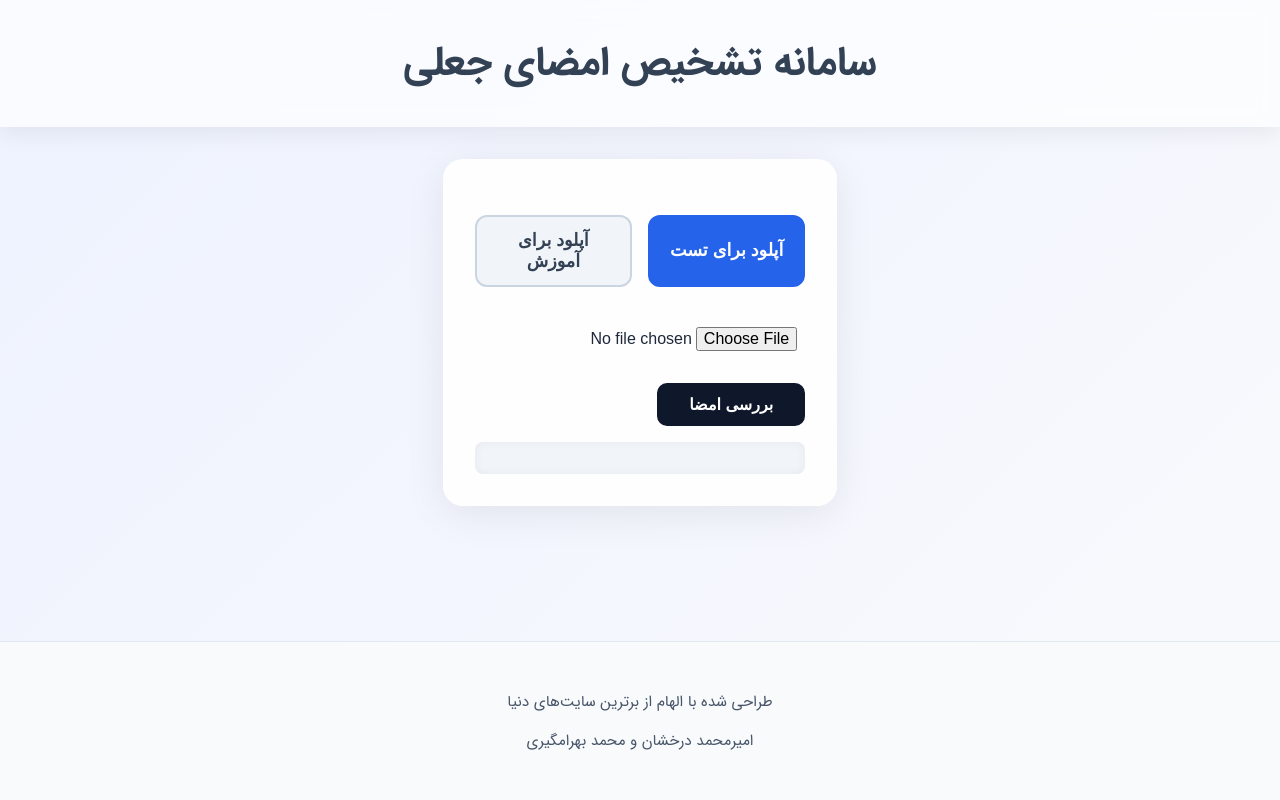
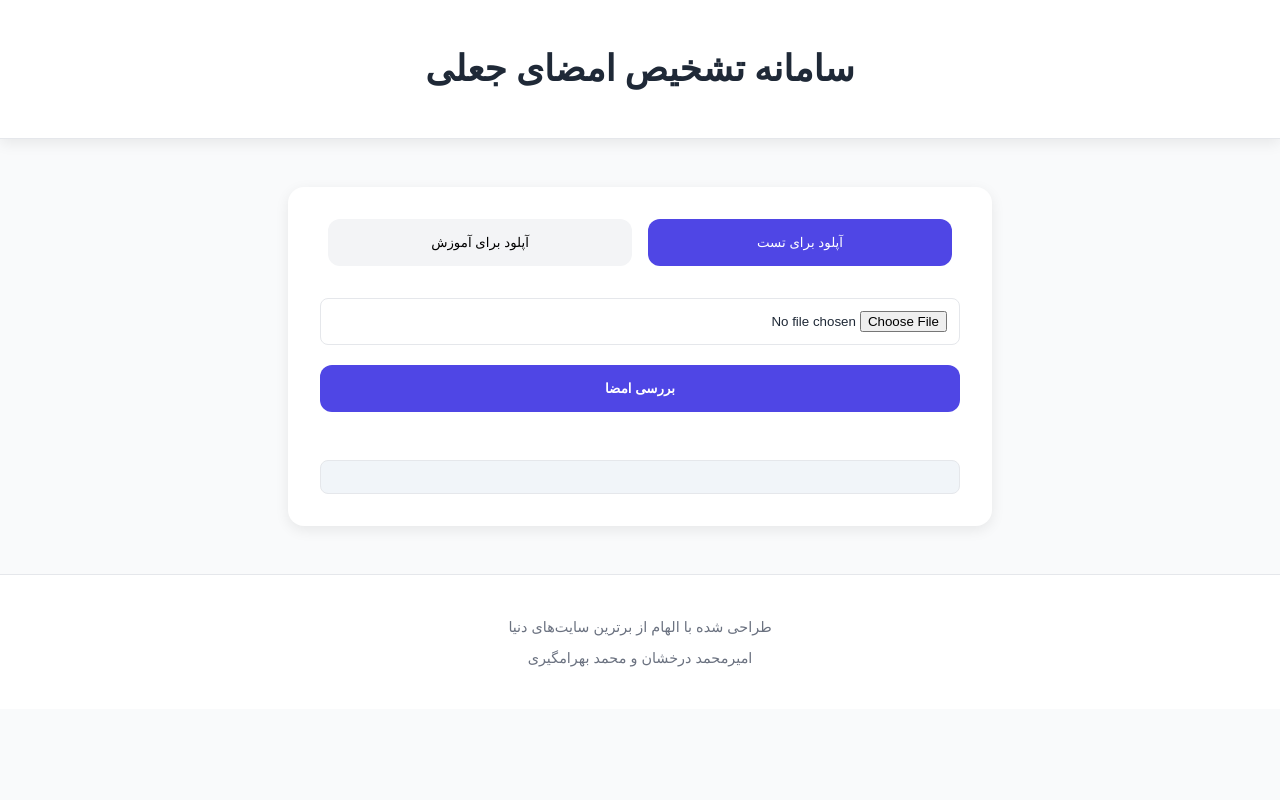
Before and after one commit to Amir-Der/Sig-Detection, a Flask app: page / in a window 1280 px wide. Run offline with Flask 3, Linux system fonts and the light colour scheme.

Commit message:
Update style.css

```diff
--- a/static/style.css
+++ b/static/style.css
@@ -1,153 +1,141 @@
 @import url('/static/fontiran.css');
 
-* {
-  box-sizing: border-box;
+:root {
+  --primary: #4f46e5;
+  --primary-dark: #4338ca;
+  --gray-light: #f9fafb;
+  --gray: #e5e7eb;
+  --text: #1f2937;
+  --text-light: #6b7280;
+  --shadow: 0 4px 14px rgba(0, 0, 0, 0.08);
+  --radius: 1rem;
 }
 
 body {
   margin: 0;
-  padding: 0;
-  font-family: 'IRANSans', sans-serif;
-  background: linear-gradient(135deg, #eef2ff, #f8fafc);
-  color: #1e293b;
-  min-height: 100vh;
-  display: flex;
-  flex-direction: column;
-  direction: rtl;
-  overflow-x: hidden;
-}
-
-a {
-  text-decoration: none;
-  color: inherit;
+  font-family: 'Inter', sans-serif;
+  background-color: var(--gray-light);
+  color: var(--text);
+  line-height: 1.6;
 }
 
 .site-header {
-  background: #ffffffaa;
-  backdrop-filter: blur(10px);
-  padding: 2rem 1rem;
+  background: #ffffff;
+  padding: 2.5rem 1rem;
   text-align: center;
-  box-shadow: 0 8px 20px rgba(0, 0, 0, 0.06);
+  border-bottom: 1px solid var(--gray);
+  box-shadow: var(--shadow);
 }
 
 .site-header h1 {
-  font-size: 2.5rem;
-  font-weight: 900;
-  color: #334155;
   margin: 0;
+  font-size: 2.25rem;
+  font-weight: 600;
 }
 
 .container {
-  max-width: 720px;
-  margin: 2rem auto;
+  max-width: 640px;
+  margin: 3rem auto;
+  background: #ffffff;
   padding: 2rem;
-  background: #ffffffee;
-  border-radius: 20px;
-  box-shadow: 0 8px 40px rgba(0,0,0,0.08);
+  border-radius: var(--radius);
+  box-shadow: var(--shadow);
+  transition: all 0.3s ease;
 }
 
 .tab-buttons {
   display: flex;
-  justify-content: center;
-  gap: 1rem;
+  justify-content: space-between;
   margin-bottom: 2rem;
 }
 
 .tab {
   flex: 1;
-  padding: 0.8rem 1rem;
-  font-size: 1.1rem;
-  font-weight: bold;
-  color: #334155;
-  background: #f1f5f9;
-  border: 2px solid #cbd5e1;
-  border-radius: 12px;
+  margin: 0 0.5rem;
+  background: #f3f4f6;
+  border: none;
+  padding: 1rem;
+  font-weight: 500;
+  border-radius: 0.75rem;
   cursor: pointer;
-  transition: all 0.3s ease;
+  transition: background 0.3s ease, color 0.3s ease;
 }
 
-.tab.active {
-  background-color: #2563eb;
+.tab.active, .tab:hover {
+  background: var(--primary);
   color: white;
-  border-color: #2563eb;
 }
 
-.tab-content {
+.hidden {
   display: none;
-  animation: fadeIn 0.4s ease;
 }
 
-.tab-content:not(.hidden) {
-  display: block;
+form {
+  display: flex;
+  flex-direction: column;
+  gap: 1.25rem;
+}
+
+label {
+  font-weight: 500;
 }
 
 input[type="file"] {
-  display: block;
-  margin-top: 1rem;
-  padding: 0.5rem;
-  font-size: 1rem;
+  padding: 0.75rem;
+  border: 1px solid var(--gray);
+  border-radius: 0.5rem;
+  background: #fff;
+  transition: border 0.3s ease;
 }
 
-button {
-  display: inline-block;
-  margin-top: 1.5rem;
-  padding: 0.75rem 2rem;
-  font-size: 1rem;
-  font-weight: bold;
-  background: #0f172a;
-  color: #fff;
-  border: none;
-  border-radius: 10px;
-  cursor: pointer;
-  transition: background 0.3s ease;
+input[type="file"]:focus {
+  border-color: var(--primary);
+  outline: none;
 }
 
-button:hover {
-  background-color: #1e293b;
+button[type="submit"] {
+  background-color: var(--primary);
+  color: white;
+  border: none;
+  padding: 1rem;
+  border-radius: 0.75rem;
+  font-weight: 600;
+  cursor: pointer;
+  transition: background 0.3s ease, transform 0.2s ease;
+}
+
+button[type="submit"]:hover {
+  background-color: var(--primary-dark);
+  transform: translateY(-2px);
 }
 
 .preview img {
-  margin-top: 1rem;
   max-width: 100%;
-  max-height: 280px;
-  border-radius: 14px;
-  box-shadow: 0 6px 20px rgba(0,0,0,0.2);
+  border-radius: 0.5rem;
+  margin-top: 0.5rem;
+  box-shadow: 0 2px 8px rgba(0, 0, 0, 0.1);
 }
 
 .result {
-  margin-top: 1rem;
+  margin-top: 0.5rem;
   padding: 1rem;
-  font-weight: bold;
   background: #f1f5f9;
-  border-radius: 8px;
-  box-shadow: inset 0 0 10px rgba(0,0,0,0.05);
+  border-radius: 0.5rem;
+  font-weight: 500;
+  color: var(--text);
+  border: 1px solid var(--gray);
 }
 
 .site-footer {
-  margin-top: auto;
-  background: #f8fafc;
-  padding: 2rem 1rem;
   text-align: center;
-  font-size: 0.95rem;
-  color: #475569;
-  border-top: 1px solid #e2e8f0;
+  font-size: 0.9rem;
+  color: var(--text-light);
+  margin-top: 3rem;
+  padding: 2rem 0;
+  border-top: 1px solid var(--gray);
+  background: #fff;
 }
 
-.footer-section {
-  margin-bottom: 1.2rem;
+.site-footer p {
+  margin: 0.5rem 0;
 }
-
-.footer-section h4 {
-  font-size: 1.2rem;
-  font-weight: bold;
-  margin-bottom: 0.5rem;
-}
-
-.hidden {
-  display: none !important;
-}
-
-@keyframes fadeIn {
-  from { opacity: 0; transform: translateY(10px); }
-  to { opacity: 1; transform: translateY(0); }
-}
```
